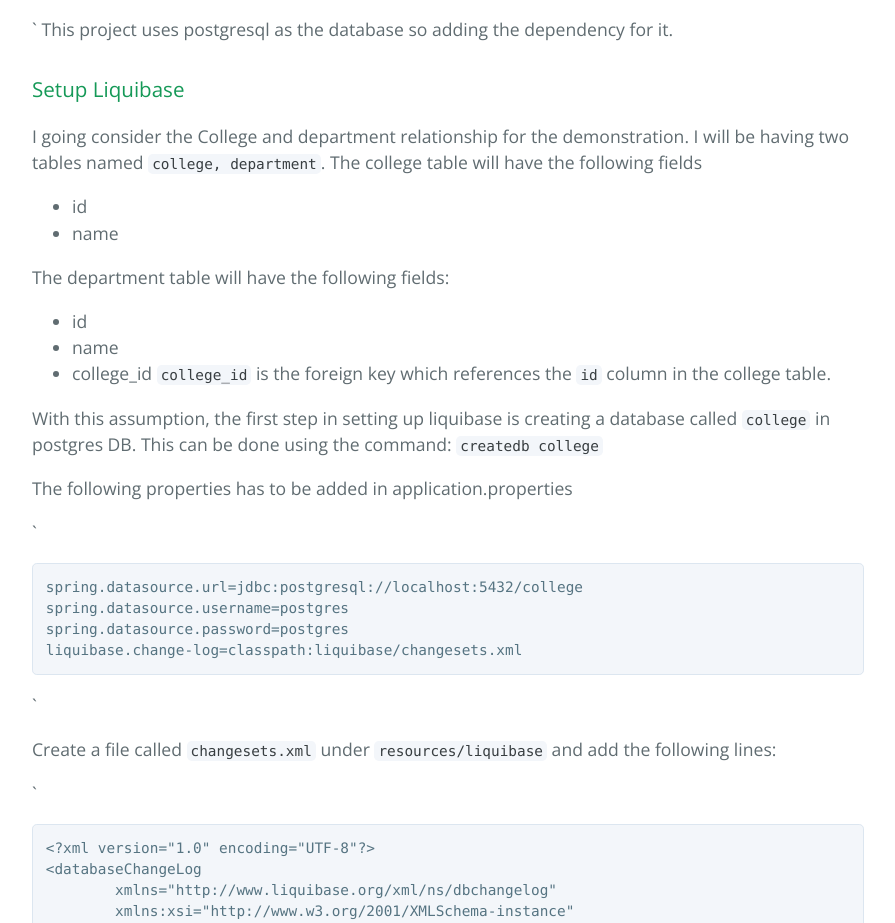
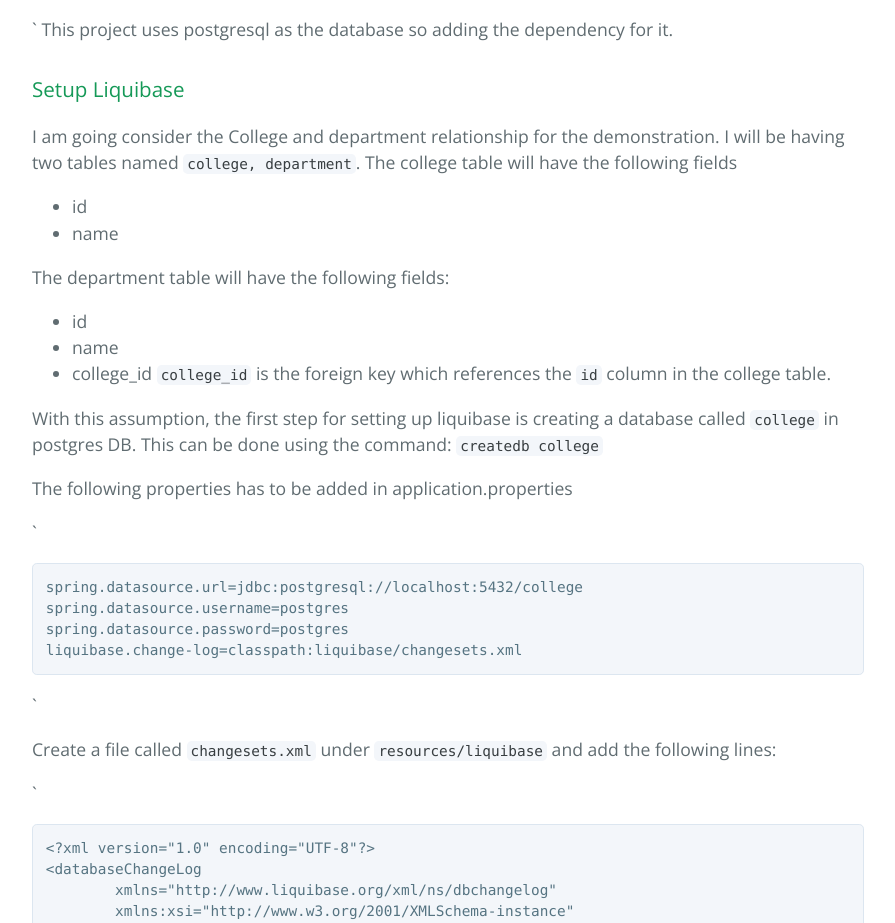
Before and after one commit to thirunar/spring-hibernate, a plain HTML site: page index.html in a window 1280 px wide. Shown: the part 1691-2614 px from the top of the page, without its empty margins (192-1087 px from the left). Drawn offline with nearby package versions, Linux system fonts and the light colour scheme.

```diff
--- a/index.html
+++ b/index.html
@@ -80,7 +80,7 @@ This project uses postgresql as the database so adding the dependency for it. </
 <h3>
 <a id="setup-liquibase" class="anchor" href="#setup-liquibase" aria-hidden="true"><span aria-hidden="true" class="octicon octicon-link"></span></a>Setup Liquibase</h3>
 
-<p>I going consider the College and department relationship for the demonstration. I will be having two tables named <code>college, department</code>. The college table will have the following fields</p>
+<p>I am going consider the College and department relationship for the demonstration. I will be having two tables named <code>college, department</code>. The college table will have the following fields</p>
 
 <ul>
 <li>id</li>
@@ -96,7 +96,7 @@ This project uses postgresql as the database so adding the dependency for it. </
 <code>college_id</code> is the foreign key which references the <code>id</code> column in the college table.</li>
 </ul>
 
-<p>With this assumption, the first step in setting up liquibase is creating a database called <code>college</code> in postgres DB. This can be done using the command: <code>createdb college</code></p>
+<p>With this assumption, the first step for setting up liquibase is creating a database called <code>college</code> in postgres DB. This can be done using the command: <code>createdb college</code></p>
 
 <p>The following properties has to be added in application.properties</p>
 
```
Also changed, not shown: params.json (+1 -1 lines).
